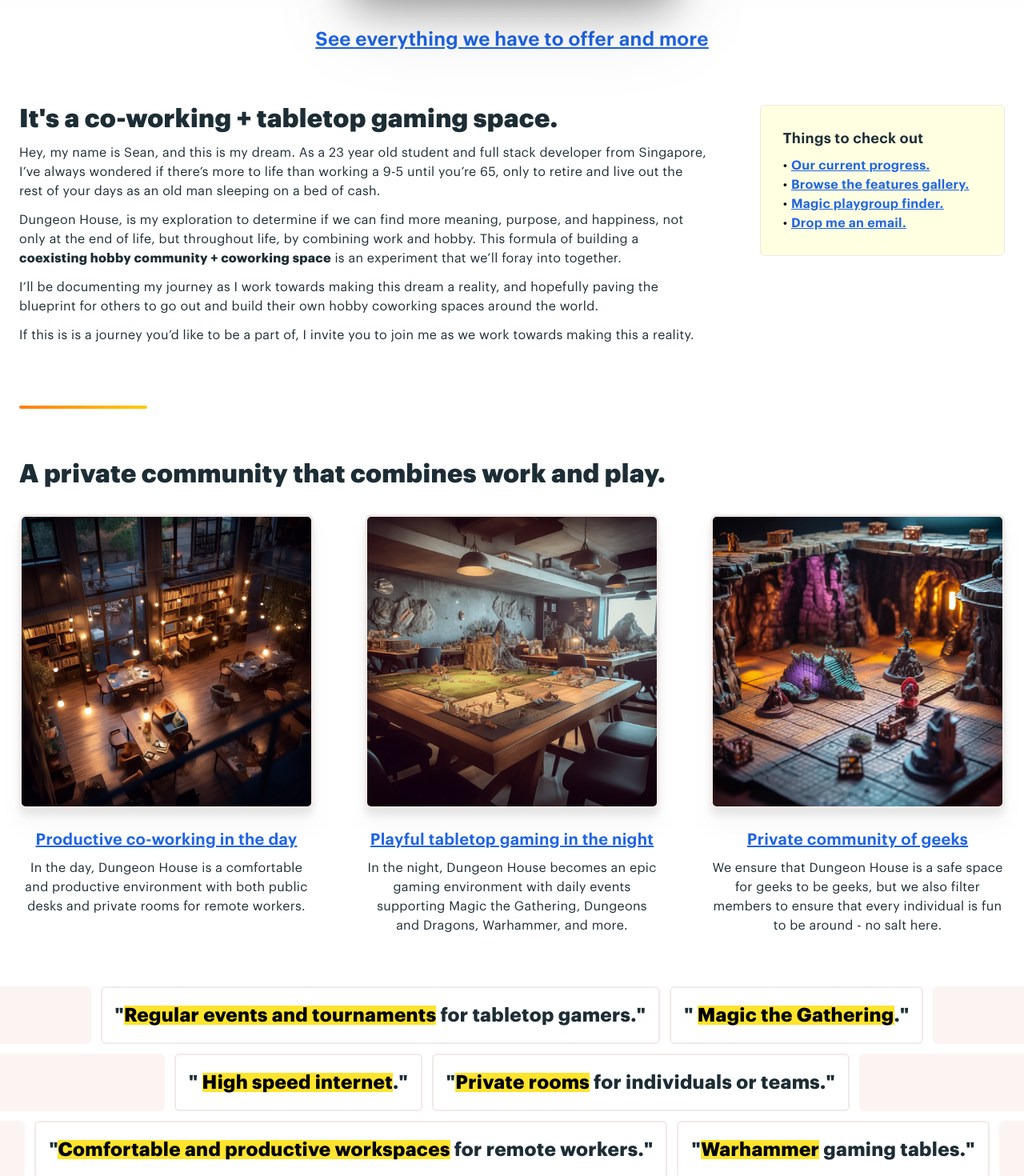
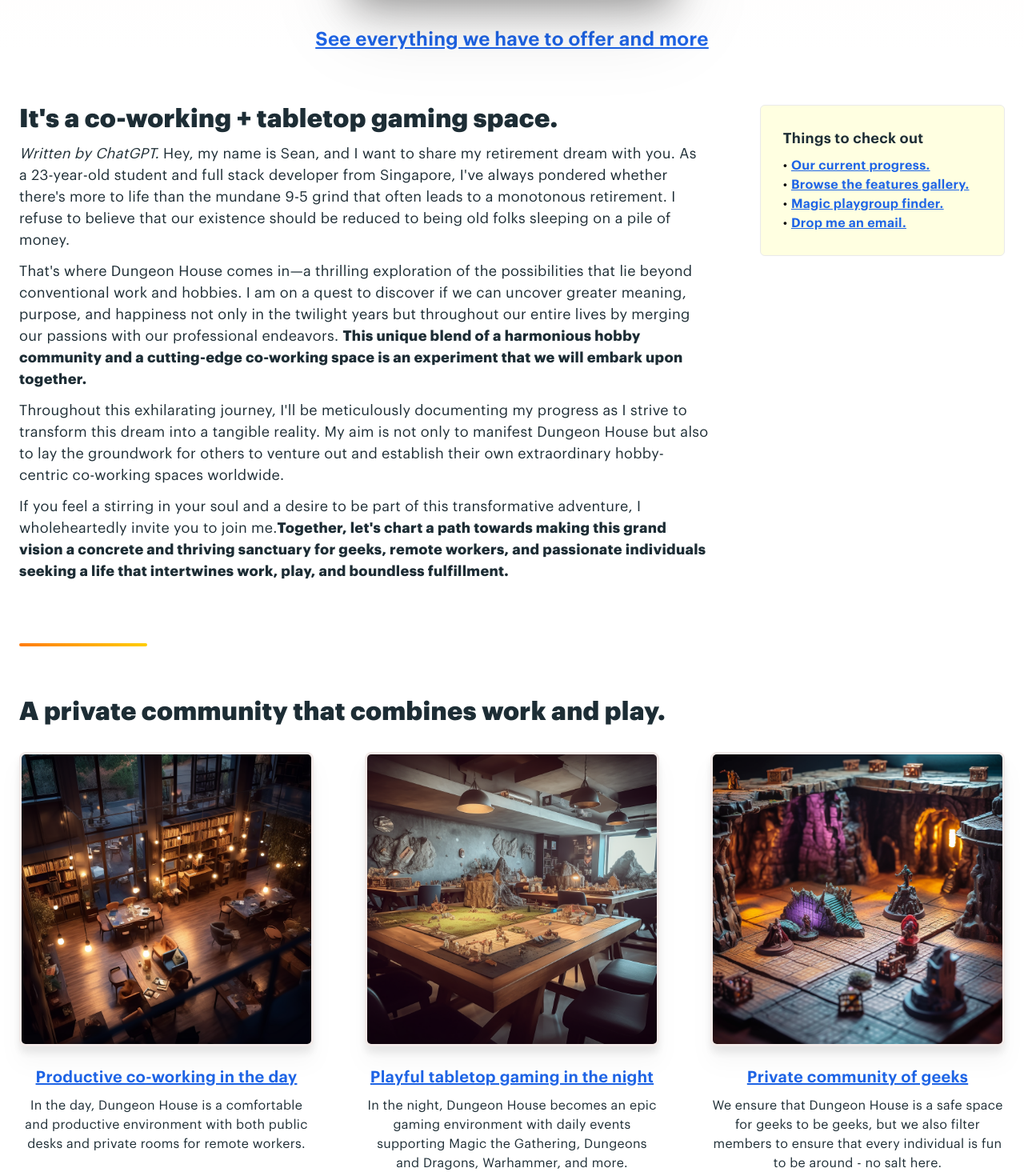
Before and after one commit to seantanyurong/pace-fitness, a React (Create React App) app: page / in a window 1280 px wide. Shown: the part 920-2390 px from the top of the page at 80% size. Built offline with nearby package versions, Linux system fonts and the light colour scheme.

Commit message:
Home page aesthetic completed

```diff
--- a/src/components/layout/General/Header.js
+++ b/src/components/layout/General/Header.js
@@ -52,7 +52,7 @@ function Header() {
               <Button
                 size="small"
                 primaryText="Join our waiting list"
-                link="https://ix0dy8pqosu.typeform.com/to/XZLHJIV8"
+                link="https://discord.gg/8UDaJrfJBs"
               />
             </li>
           </ul>
--- a/src/components/layout/HomePage/CTA.js
+++ b/src/components/layout/HomePage/CTA.js
@@ -20,8 +20,8 @@ const CTA = () => {
           size="large"
           primaryText="Join our waiting list"
           secondaryText="Get a peek behind the scenes."
-          addClassName="justify-center"
-          link="https://ix0dy8pqosu.typeform.com/to/XZLHJIV8"
+          addClassName="justify-center mx-auto"
+          link="https://discord.gg/8UDaJrfJBs"
         />
       </EggContainer>
     </SectionWrapper>
--- a/src/components/layout/HomePage/HeroBanner.js
+++ b/src/components/layout/HomePage/HeroBanner.js
@@ -29,8 +29,8 @@ function HeroBanner() {
                 size="large"
                 primaryText="Join our waiting list"
                 secondaryText="Get a peek into the behind the scenes."
-                addClassName="justify-center"
-                link="https://ix0dy8pqosu.typeform.com/to/XZLHJIV8"
+                addClassName="justify-center mx-auto"
+                link="https://discord.gg/8UDaJrfJBs"
               />
             </div>
           </div>
--- a/src/components/layout/HomePage/Introduction.js
+++ b/src/components/layout/HomePage/Introduction.js
@@ -15,11 +15,11 @@ function Introduction() {
     },
     {
       primaryText: "Magic playgroup finder.",
-      link: "#progress",
+      link: "#",
     },
     {
       primaryText: "Drop me an email.",
-      link: "#progress",
+      link: "mailto:seantanyurong@gmail.com",
     },
   ];
 
@@ -41,35 +41,50 @@ function Introduction() {
     <SectionWrapper
       id="about"
       topMargin={true}
-      divClassName="grid grid-cols-7 gap-y-16 sm:gap-16 w-full"
+      // divClassName="grid grid-cols-7 gap-y-16 sm:gap-16 w-full"
     >
+      <div className="grid grid-cols-7 gap-y-16 sm:gap-16 w-full">
         {/* Left column - introduction */}
         <div className="col-span-7 lg:col-span-5">
           <h2 className="mb-3">It's a co-working + tabletop gaming space.</h2>
-        <p className="mb-3">
-          Hey, my name is Sean, and this is my dream. As a 23 year old student
-          and full stack developer from Singapore, I’ve always wondered if
-          there’s more to life than working a 9-5 until you’re 65, only to
-          retire and live out the rest of your days as an old man sleeping on a
-          bed of cash.
+          <p className="mb-3 text-lg">
+            <i>Written by ChatGPT.</i> Hey, my name is Sean, and I want to share
+            my retirement dream with you. As a 23-year-old student and full
+            stack developer from Singapore, I've always pondered whether there's
+            more to life than the mundane 9-5 grind that often leads to a
+            monotonous retirement. I refuse to believe that our existence should
+            be reduced to being old folks sleeping on a pile of money.
           </p>
-        <p className="mb-3">
-          Dungeon House, is my exploration to determine if we can find more
-          meaning, purpose, and happiness, not only at the end of life, but
-          throughout life, by combining work and hobby. This formula of building
-          a <b>coexisting hobby community + coworking space</b> is an experiment
-          that we’ll foray into together.
+          <p className="mb-3 text-lg">
+            That's where Dungeon House comes in—a thrilling exploration of the
+            possibilities that lie beyond conventional work and hobbies. I am on
+            a quest to discover if we can uncover greater meaning, purpose, and
+            happiness not only in the twilight years but throughout our entire
+            lives by merging our passions with our professional endeavors.{" "}
+            <b>
+              This unique blend of a harmonious hobby community and a
+              cutting-edge co-working space is an experiment that we will embark
+              upon together.
+            </b>
           </p>
 
-        <p className="mb-3">
-          I’ll be documenting my journey as I work towards making this dream a
-          reality, and hopefully paving the blueprint for others to go out and
-          build their own hobby coworking spaces around the world.
+          <p className="mb-3 text-lg">
+            Throughout this exhilarating journey, I'll be meticulously
+            documenting my progress as I strive to transform this dream into a
+            tangible reality. My aim is not only to manifest Dungeon House but
+            also to lay the groundwork for others to venture out and establish
+            their own extraordinary hobby-centric co-working spaces worldwide.
           </p>
 
-        <p className="mb-3">
-          If this is is a journey you’d like to be a part of, I invite you to
-          join me as we work towards making this a reality.
+          <p className="mb-3 text-lg">
+            If you feel a stirring in your soul and a desire to be part of this
+            transformative adventure, I wholeheartedly invite you to join me.
+            <b>
+              Together, let's chart a path towards making this grand vision a
+              concrete and thriving sanctuary for geeks, remote workers, and
+              passionate individuals seeking a life that intertwines work, play,
+              and boundless fulfillment.
+            </b>
           </p>
         </div>
 
@@ -84,8 +99,8 @@ function Introduction() {
             }
           />
         </div>
-
-      <Divider />
+      </div>
+      <Divider addClassName="mt-16" />
     </SectionWrapper>
   );
 }
--- a/src/components/layout/HomePage/Progress.js
+++ b/src/components/layout/HomePage/Progress.js
@@ -7,77 +7,100 @@ import Button from "../../ui/Button";
 const Progress = () => {
   const nomadLinks = [
     {
-      primaryText: "Our current progress.",
-      link: "#progress",
+      primaryText: "Grow The 100 Club",
+      link: "https://the100club.io/",
     },
     {
-      primaryText: "Browse the features gallery.",
-      link: "#features",
+      primaryText: "Make $100k on Upwork as a Freelancer",
+      link: "https://seantanyurong.com/",
     },
     {
-      primaryText: "Magic playgroup finder.",
-      link: "#progress",
-    },
-    {
-      primaryText: "Drop me an email.",
-      link: "#progress",
+      primaryText: "Build Donna, a Super Virtual Assistant Agency",
+      link: "https://www.meetyourdonna.com/",
     },
   ];
 
   const geekLinks = [
     {
-      primaryText: "Our current progress.",
-      link: "#progress",
+      primaryText: "Work at a Local Game Store",
+      link: "https://seantanyurong.com/",
     },
     {
-      primaryText: "Browse the features gallery.",
-      link: "#features",
+      primaryText: "Build a Magic the Gathering Community",
+      link: "https://seantanyurong.com/",
     },
     {
-      primaryText: "Magic playgroup finder.",
-      link: "#progress",
+      primaryText: "Build a Miniature Painting Community",
+      link: "https://www.instagram.com/orionsky_hobbies/",
     },
     {
-      primaryText: "Drop me an email.",
-      link: "#progress",
+      primaryText: "Get Magic the Gathering Judge Certification",
+      link: "https://seantanyurong.com/",
+    },
+    {
+      primaryText: "Read up on Magic the Gathering lore",
+      link: "https://seantanyurong.com/",
+    },
+    {
+      primaryText: "Win a Miniature Painting Competition",
+      link: "https://www.instagram.com/orionsky_hobbies/",
     },
   ];
 
-  const renderLinkContent = (links) => {
+  const renderLinkContent = (links, twoColumn) => {
+    if (twoColumn) {
       return (
-      <ul className="mt-2.5 text-sm font-normal">
+        <ul className="mt-3.5 text-sm font-normal grid grid-cols-2">
           {links.map((obj, index) => {
             return (
-            <li>
+              <li className="col-span-2 lg:col-span-1">
                 <span className="text-gray-400 text-md">• </span>
-              <a href={obj.link}>{obj.primaryText}</a>
+                <a href={obj.link} target="_blank" rel="noreferrer">
+                  {obj.primaryText}
+                </a>
               </li>
             );
           })}
         </ul>
       );
+    } else {
+      return (
+        <ul className="mt-3.5 text-sm font-normal">
+          {links.map((obj, index) => {
+            return (
+              <li>
+                <span className="text-gray-400 text-md">• </span>
+                <a href={obj.link} target="_blank" rel="noreferrer">
+                  {obj.primaryText}
+                </a>
+              </li>
+            );
+          })}
+        </ul>
+      );
+    }
   };
 
   return (
-    <SectionWrapper topMargin={true} divClassName="text-center">
+    <SectionWrapper topMargin={true} divClassName="text-center" id="progress">
       <div className="max-w-4xl mx-auto">
-        <h2 className="text-3xl md:text-5xl">
-          So here's where I am currently.
-        </h2>
+        <h2 className="text-3xl md:text-5xl">Here's where I'm at currently.</h2>
         <p className="text-xl mt-4">
-          Dungeon House is a home for remote working geeks to come together to
-          work and play Magic the Gathering, Warhammer, Dungeons and Dragons,
-          and more.
+          The goal is to save or raise $50,000, in order to fund the initial
+          startup costs. In the mean time, I'll be working towards completeing a
+          series of nomadic and geek milestones, so that I'm better set up to
+          carry out this endeavour.
         </p>
       </div>
       <ProgressBar
-        percentage="20%"
+        percentage="40%"
         addClassName="mt-10"
         content="$10,000 / $50,000"
       />
-      <div className="mt-8 grid grid-cols-8 gap-y-16 w-full">
-        <div className="col-span-8 lg:col-span-4 ">
+      <div className="mt-14 grid grid-cols-8 gap-y-16 w-full">
+        <div className="col-span-8 lg:col-span-3 self-center">
           <SplitContainer
+            addClassName="border-r-0 rounded-r-none"
             topContent={
               <>
                 <h4 className="text-2xl">Nomad</h4>
@@ -85,41 +108,50 @@ const Progress = () => {
                   Become a successful digital nomad that is making over $10k
                   MRR.
                 </p>
-                {renderLinkContent(nomadLinks)}
+                {renderLinkContent(nomadLinks, false)}
               </>
             }
             bottomContent={
+              <>
                 <p>
-                Feel free to click into any of the links above to learn more
-                about each business.
+                  Feel free to <b>click into any of the links above</b> to learn
+                  more about each idea.
                 </p>
+                <Button
+                  size="small"
+                  primaryText="Drop me an email"
+                  link="mailto:seantanyurong@gmail.com"
+                  addClassName="mt-4"
+                />
+              </>
             }
             light={true}
           />
         </div>
-        <div className="col-span-8 lg:col-span-4">
+        <div className="col-span-8 lg:col-span-5 self-center">
           <SplitContainer
             topContent={
               <>
                 <h4 className="text-2xl">Geek</h4>
                 <p className="text-xl mt-2 font-light">
                   Become a well-read and skillful player, who has judge-level
-                  rules knowledge.
+                  rules knowledge in Magic, Warhammer, etc.
                 </p>
-                {renderLinkContent(geekLinks)}
+                {renderLinkContent(geekLinks, true)}
               </>
             }
             bottomContent={
               <>
                 <p>
-                  If you'd like to help me along with any of these, feel free to
-                  reach out.
+                  If you'd like to{" "}
+                  <b>help me along with any of these fun little projects</b> or
+                  have partnership opportunities, feel free to reach out.
                 </p>
                 <Button
                   size="small"
                   primaryText="Drop me an email"
-                  link="https://ix0dy8pqosu.typeform.com/to/XZLHJIV8"
-                  addClassName="mr-auto mt-4"
+                  link="mailto:seantanyurong@gmail.com"
+                  addClassName="mt-4"
                 />
               </>
             }
--- a/src/components/ui/Divider.js
+++ b/src/components/ui/Divider.js
@@ -1,8 +1,10 @@
 import React from "react";
 
-const Divider = () => {
+const Divider = (props) => {
   return (
-    <span className="block bg-gradient-to-r from-[#ff7d0f] to-[#ffcd05] h-1 w-40 rounded-full"></span>
+    <span
+      className={`block bg-gradient-to-r from-[#ff7d0f] to-[#ffcd05] h-1 w-40 rounded-full ${props.addClassName}`}
+    ></span>
   );
 };
 
--- a/src/components/ui/Feature.js
+++ b/src/components/ui/Feature.js
@@ -4,8 +4,9 @@ import BlueLink from "./BlueLink";
 const Feature = (props) => {
   return (
     <div className="text-center">
+      <div className="group cursor-pointer">
         <img
-        className="cursor-pointer mx-auto drop-shadow-xl rounded-lg hover:-translate-y-1 duration-150 border-highlight-darkEggshell border-3 hover:border-solid  hover:border-highlight-blue"
+          className="mx-auto drop-shadow-xl rounded-lg hover:-translate-y-1 duration-150 border-highlight-darkEggshell border-3 group-hover:border-solid  group-hover:border-highlight-blue"
           src={props.image}
           alt="Logo"
         />
@@ -13,8 +14,9 @@ const Feature = (props) => {
           size="medium"
           link={props.link}
           primaryText={props.primaryText}
-        addClassName="mt-6"
+          addClassName="mt-6 group-hover:text-link-hover"
         />
+      </div>
       <p className="mt-2">{props.bodyText}</p>
     </div>
   );
--- a/src/components/ui/ProgressBar.js
+++ b/src/components/ui/ProgressBar.js
@@ -6,6 +6,7 @@ const ProgressBar = (props) => {
       <div
         class={`bg-highlight-orange text-xs font-semibold text-white text-center p-1.5 my-1.5 leading-none rounded-full ${props.addClassName}`}
         style={{ width: `${props.percentage}` }}
+        // style={{ width: `30%` }}
       >
         {props.content}
       </div>
```
Also changed, not shown: src/components/ui/Button.js (+3 -5 lines), src/components/ui/SplitContainer.js (+10 -6 lines). Lines whose indentation alone changed are shown as unchanged.
